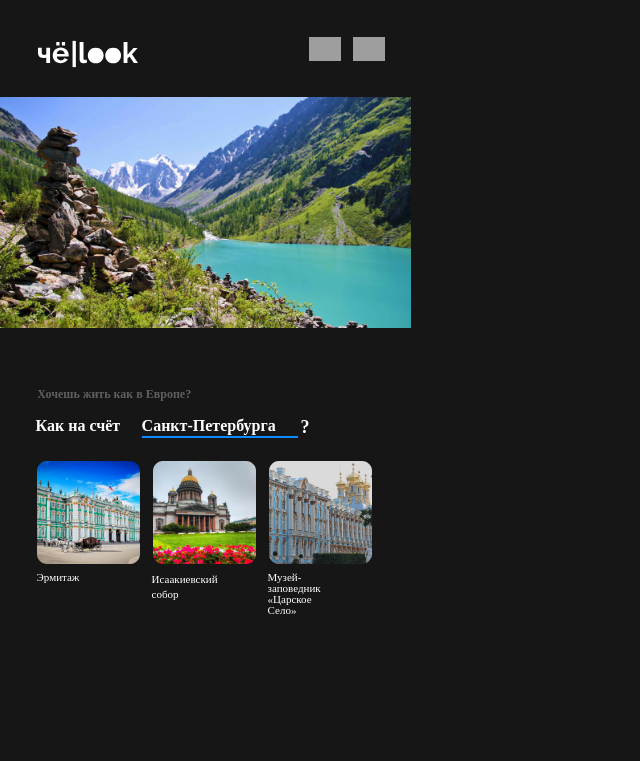
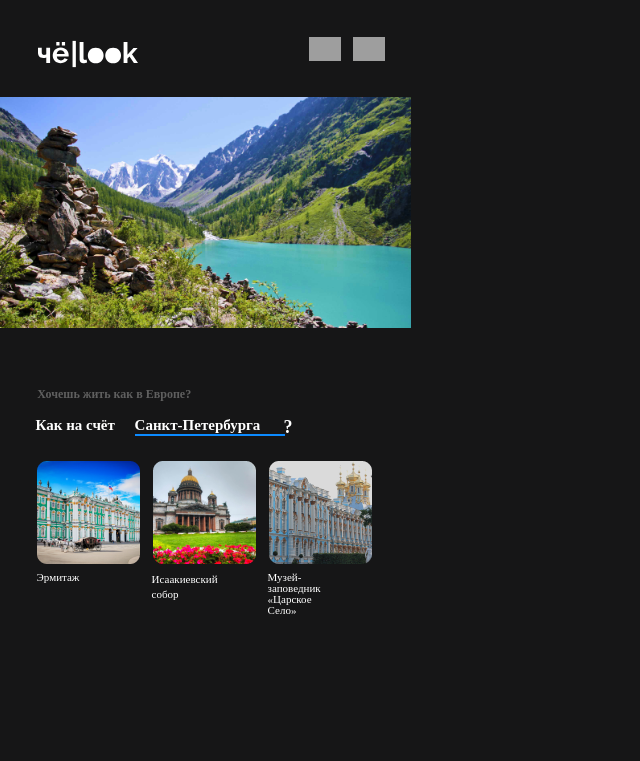
Before and after one commit to Zinteg/chelook, a plain HTML site: page index.html in a window 1280 px wide. Shown: the top 761 px of the page, without its empty margins (0-640 px from the left). Drawn offline with Linux system fonts and the light colour scheme; grey boxes are pictures that could not be loaded; a web font is replaced by a local one.

Commit message:
Update style.css

```diff
--- a/style.css
+++ b/style.css
@@ -101,13 +101,13 @@ body{
   font-family: 'Raleway Bold';
   font-style: normal;
   font-weight: 700;
-  font-size: 16px;
+  font-size: 15px;
   line-height: 18px;
   color: #FFFFFF;
 }
 .bl1-h1-1 {
   position: absolute;
-  left: 190px;
+  left: 173px;
   top: 387px;
   font-family: 'Raleway Bold';
   font-style: normal;
@@ -118,14 +118,14 @@ body{
 }
 .bl1-h1-2 {
   position: absolute;
-  width: 156px;
-  height: 19px;
-  left: 31px;
+  width: 150px;
+  height: 18px;
+  left: 24px;
   top: 387px;
   font-family: 'Raleway Bold';
   font-style: normal;
   font-weight: 700;
-  font-size: 16px;
+  font-size: 15px;
   line-height: 18px;
   color: #FFFFFF;
   display: inline;
```
